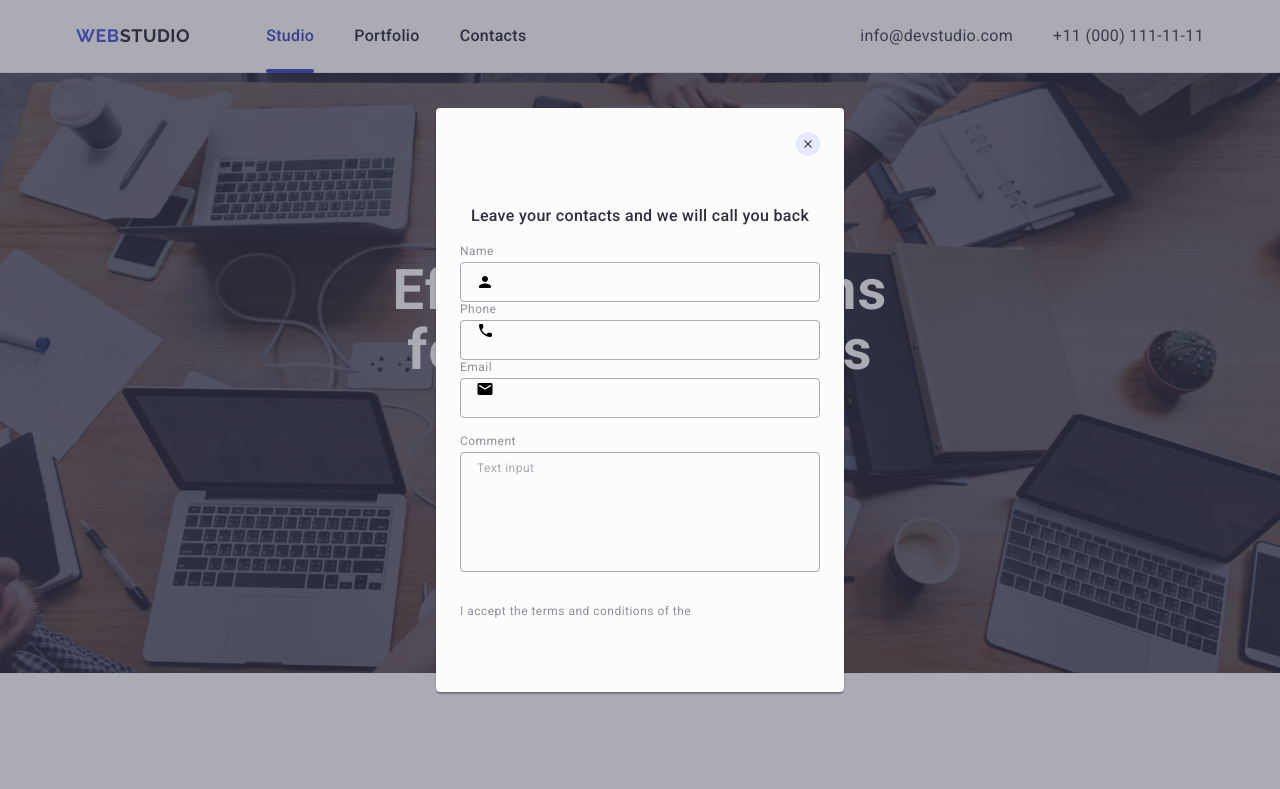
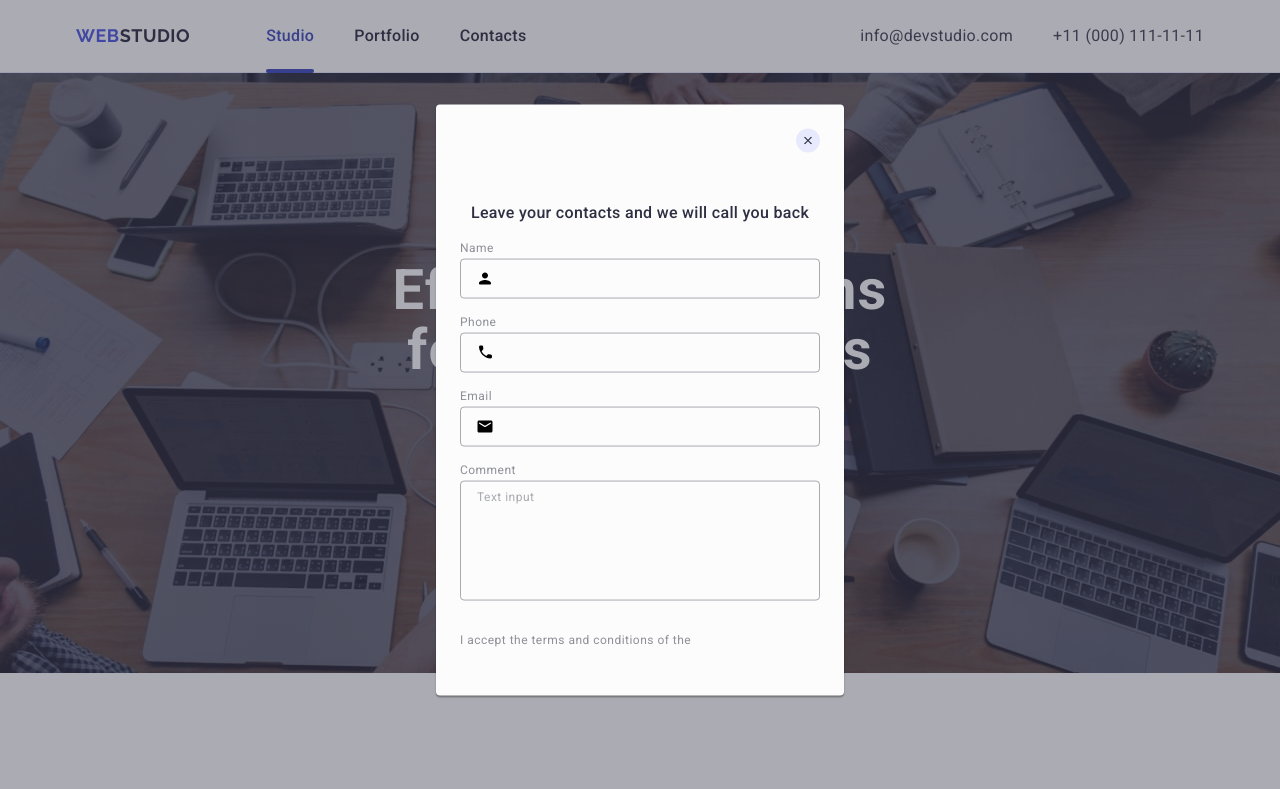
Before and after one commit to tatiana-baranova/goit-markup-hw-06, a plain HTML site: page index.html in a window 1280 px wide. Shown: the top 789 px of the page. Drawn offline with nearby package versions, Linux system fonts and the light colour scheme.

Commit message:
modal div

```diff
--- a/css/styles.css
+++ b/css/styles.css
@@ -687,6 +687,7 @@ img {
 }
 
 .button-icons {
+    border: 1px solid rgba(0, 0, 0, 0.1);
     position: absolute;
     top: 24px;
     right: 24px;
@@ -694,7 +695,7 @@ img {
     width: 24px;
     height: 24px;
     border-radius: 50%;
-    border: 1px solid rgba(0, 0, 0, 0.1);
+
     background-color: #e7e9fc;
     stroke-width: 1px;
     border: none;
--- a/index.html
+++ b/index.html
@@ -580,8 +580,10 @@
                 <use href="./images/icons.svg#icon-person-black"></use>
               </svg>
             </div>
+          </div>
+          <div class="form-content">
+            <label class="modal-label" for="user-tel">Phone </label>
             <div class="input-content">
-              <label class="modal-label" for="user-tel">Phone </label>
               <input
                 class="modal-input"
                 type="tel"
@@ -592,8 +594,10 @@
                 <use href="./images/icons.svg#icon-phone-black"></use>
               </svg>
             </div>
+          </div>
+          <div class="form-content">
+            <label class="modal-label" for="user-email"> Email </label>
             <div class="input-content">
-              <label class="modal-label" for="user-email"> Email </label>
               <input
                 class="modal-input"
                 type="email"
```
